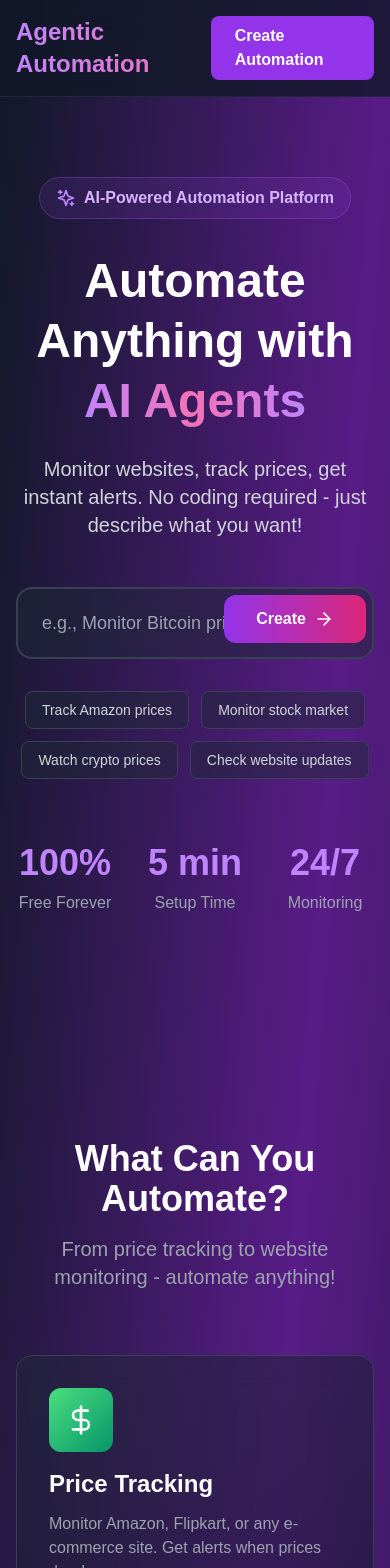
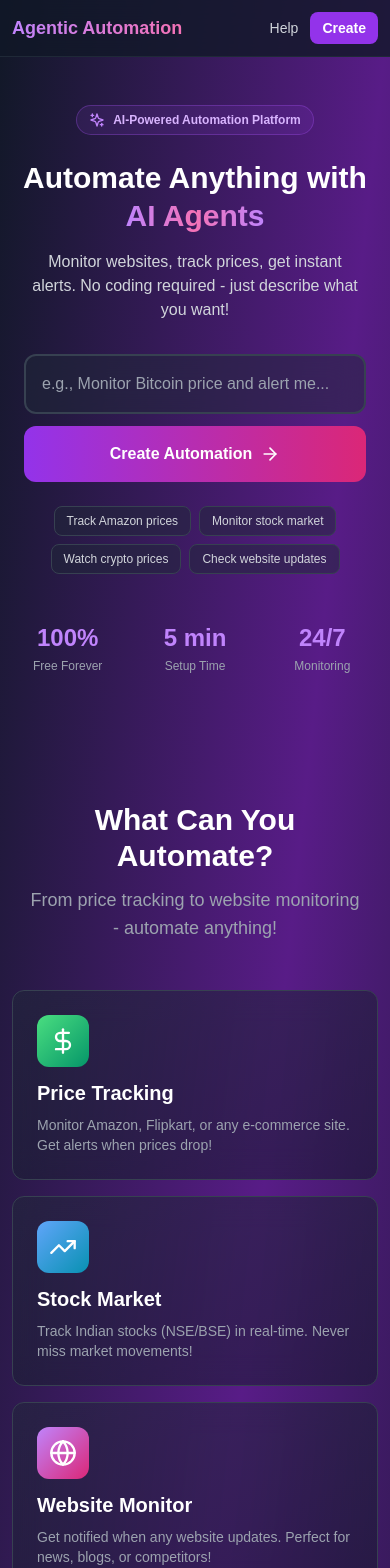
Before and after one commit to Siva-0317/ADE-Frontend, a Next.js app: page / in a window 390 px wide. Shown: the top 1568 px of the page. Built offline with nearby package versions, Linux system fonts and the light colour scheme.

Commit message:
feat: fixed overlapping buttons

```diff
--- a/app/page.tsx
+++ b/app/page.tsx
@@ -32,59 +32,82 @@
     <div className="min-h-screen bg-gradient-to-br from-gray-900 via-purple-900 to-gray-900">
       {/* Navigation */}
       <nav className="bg-gray-900/80 backdrop-blur-lg border-b border-gray-800 sticky top-0 z-50">
-        <div className="container mx-auto px-4 py-4 flex items-center justify-between">
-          <Link href="/" className="text-2xl font-bold bg-gradient-to-r from-purple-400 to-pink-400 bg-clip-text text-transparent">
+        <div className="container mx-auto px-3 sm:px-4 py-3 sm:py-4">
+          <div className="flex items-center justify-between">
+            <Link href="/" className="text-lg sm:text-2xl font-bold bg-gradient-to-r from-purple-400 to-pink-400 bg-clip-text text-transparent truncate">
               Agentic Automation
             </Link>
-          <div className="flex items-center gap-6">
-            <Link href="/" className="text-gray-300 hover:text-white transition-all hidden md:block">
+            <div className="flex items-center gap-3 sm:gap-6">
+              <Link href="/" className="text-gray-300 hover:text-white transition-all hidden md:block text-sm sm:text-base">
                 Home
               </Link>
-            <Link href="/how-it-works" className="text-gray-300 hover:text-white transition-all hidden md:block">
-              How It Works
+              <Link href="/how-it-works" className="text-gray-300 hover:text-white transition-all text-sm sm:text-base">
+                <span className="hidden sm:inline">How It Works</span>
+                <span className="sm:hidden">Help</span>
               </Link>
               <Link
                 href="/create"
-              className="bg-purple-600 hover:bg-purple-700 text-white px-6 py-2 rounded-lg transition-all font-semibold"
+                className="bg-purple-600 hover:bg-purple-700 text-white px-3 sm:px-6 py-1.5 sm:py-2 rounded-lg transition-all font-semibold text-sm sm:text-base"
               >
-              Create Automation
+                Create
               </Link>
+            </div>
           </div>
         </div>
       </nav>
 
       {/* Hero Section */}
-      <div className="container mx-auto px-4 pt-20 pb-16">
+      <div className="container mx-auto px-3 sm:px-4 pt-12 sm:pt-16 md:pt-20 pb-8 sm:pb-12 md:pb-16">
         <div className="text-center max-w-5xl mx-auto">
           {/* Badge */}
-          <div className="inline-flex items-center gap-2 bg-purple-500/10 border border-purple-500/30 rounded-full px-4 py-2 mb-8">
-            <Sparkles className="text-purple-400" size={20} />
-            <span className="text-purple-300 font-semibold">AI-Powered Automation Platform</span>
+          <div className="inline-flex items-center gap-2 bg-purple-500/10 border border-purple-500/30 rounded-full px-3 sm:px-4 py-1.5 sm:py-2 mb-6 sm:mb-8">
+            <Sparkles className="text-purple-400" size={16} />
+            <span className="text-purple-300 font-semibold text-xs sm:text-sm">AI-Powered Automation Platform</span>
           </div>
 
           {/* Main Heading */}
-          <h1 className="text-5xl md:text-7xl font-bold text-white mb-6 leading-tight">
+          <h1 className="text-3xl sm:text-5xl md:text-7xl font-bold text-white mb-4 sm:mb-6 leading-tight px-2">
             Automate Anything with{' '}
-            <span className="bg-gradient-to-r from-purple-400 via-pink-400 to-purple-400 bg-clip-text text-transparent animate-gradient">
+            <span className="bg-gradient-to-r from-purple-400 via-pink-400 to-purple-400 bg-clip-text text-transparent">
               AI Agents
             </span>
           </h1>
 
           {/* Subheading */}
-          <p className="text-xl md:text-2xl text-gray-300 mb-12 max-w-3xl mx-auto">
+          <p className="text-base sm:text-xl md:text-2xl text-gray-300 mb-8 sm:mb-12 max-w-3xl mx-auto px-4">
             Monitor websites, track prices, get instant alerts. No coding required - just describe what you want!
           </p>
 
-          {/* Search Bar */}
-          <div className="max-w-3xl mx-auto mb-8">
-            <div className="relative">
+          {/* Search Bar - FIXED FOR MOBILE */}
+          <div className="max-w-3xl mx-auto mb-6 sm:mb-8 px-3 sm:px-0">
+            {/* Mobile Layout: Stacked */}
+            <div className="md:hidden space-y-3">
+              <input
+                type="text"
+                value={task}
+                onChange={(e) => setTask(e.target.value)}
+                onKeyPress={(e) => e.key === 'Enter' && handleGetStarted()}
+                placeholder="e.g., Monitor Bitcoin price and alert me..."
+                className="w-full px-4 py-4 bg-gray-800/50 backdrop-blur-lg border-2 border-gray-700 rounded-xl text-white placeholder-gray-400 focus:outline-none focus:border-purple-500 transition-all text-base"
+              />
+              <button
+                onClick={handleGetStarted}
+                className="w-full bg-gradient-to-r from-purple-600 to-pink-600 hover:from-purple-700 hover:to-pink-700 text-white px-6 py-4 rounded-xl font-semibold transition-all flex items-center justify-center gap-2 text-base"
+              >
+                Create Automation
+                <ArrowRight size={20} />
+              </button>
+            </div>
+
+            {/* Desktop Layout: Side by Side */}
+            <div className="hidden md:block relative">
               <input
                 type="text"
                 value={task}
                 onChange={(e) => setTask(e.target.value)}
                 onKeyPress={(e) => e.key === 'Enter' && handleGetStarted()}
                 placeholder="e.g., Monitor Bitcoin price and alert me on Discord when it drops..."
-                className="w-full px-6 py-5 bg-gray-800/50 backdrop-blur-lg border-2 border-gray-700 rounded-2xl text-white placeholder-gray-400 focus:outline-none focus:border-purple-500 transition-all text-lg"
+                className="w-full px-6 py-5 bg-gray-800/50 backdrop-blur-lg border-2 border-gray-700 rounded-2xl text-white placeholder-gray-400 focus:outline-none focus:border-purple-500 transition-all text-lg pr-32"
               />
               <button
                 onClick={handleGetStarted}
@@ -97,7 +120,7 @@
           </div>
 
           {/* Quick Examples */}
-          <div className="flex flex-wrap gap-3 justify-center mb-16">
+          <div className="flex flex-wrap gap-2 sm:gap-3 justify-center mb-12 sm:mb-16 px-3">
             {[
               "Track Amazon prices",
               "Monitor stock market",
@@ -107,7 +130,7 @@
               <button
                 key={example}
                 onClick={() => setTask(example)}
-                className="bg-gray-800/50 hover:bg-gray-700/50 border border-gray-700 hover:border-purple-500/50 text-gray-300 px-4 py-2 rounded-lg transition-all text-sm"
+                className="bg-gray-800/50 hover:bg-gray-700/50 border border-gray-700 hover:border-purple-500/50 text-gray-300 px-3 sm:px-4 py-1.5 sm:py-2 rounded-lg transition-all text-xs sm:text-sm"
               >
                 {example}
               </button>
@@ -115,35 +138,35 @@
           </div>
 
           {/* Stats */}
-          <div className="grid grid-cols-3 gap-8 max-w-2xl mx-auto mb-20">
+          <div className="grid grid-cols-3 gap-4 sm:gap-8 max-w-2xl mx-auto mb-12 sm:mb-20">
             <div>
-              <div className="text-4xl font-bold text-purple-400 mb-2">100%</div>
-              <div className="text-gray-400">Free Forever</div>
+              <div className="text-2xl sm:text-4xl font-bold text-purple-400 mb-1 sm:mb-2">100%</div>
+              <div className="text-gray-400 text-xs sm:text-base">Free Forever</div>
             </div>
             <div>
-              <div className="text-4xl font-bold text-purple-400 mb-2">5 min</div>
-              <div className="text-gray-400">Setup Time</div>
+              <div className="text-2xl sm:text-4xl font-bold text-purple-400 mb-1 sm:mb-2">5 min</div>
+              <div className="text-gray-400 text-xs sm:text-base">Setup Time</div>
             </div>
             <div>
-              <div className="text-4xl font-bold text-purple-400 mb-2">24/7</div>
-              <div className="text-gray-400">Monitoring</div>
+              <div className="text-2xl sm:text-4xl font-bold text-purple-400 mb-1 sm:mb-2">24/7</div>
+              <div className="text-gray-400 text-xs sm:text-base">Monitoring</div>
             </div>
           </div>
         </div>
       </div>
 
       {/* Features Section */}
-      <div className="container mx-auto px-4 py-20">
-        <div className="text-center mb-16">
-          <h2 className="text-4xl md:text-5xl font-bold text-white mb-4">
+      <div className="container mx-auto px-3 sm:px-4 py-12 sm:py-20">
+        <div className="text-center mb-12 sm:mb-16">
+          <h2 className="text-3xl sm:text-4xl md:text-5xl font-bold text-white mb-3 sm:mb-4 px-4">
             What Can You Automate?
           </h2>
-          <p className="text-xl text-gray-400">
+          <p className="text-lg sm:text-xl text-gray-400 px-4">
             From price tracking to website monitoring - automate anything!
           </p>
         </div>
 
-        <div className="grid md:grid-cols-2 lg:grid-cols-3 gap-8 max-w-6xl mx-auto">
+        <div className="grid grid-cols-1 sm:grid-cols-2 lg:grid-cols-3 gap-4 sm:gap-6 md:gap-8 max-w-6xl mx-auto">
           {[
             {
               icon: DollarSign,
@@ -184,40 +207,40 @@
           ].map((feature, idx) => (
             <div
               key={idx}
-              className="group bg-gradient-to-br from-gray-800/50 to-gray-900/50 backdrop-blur-lg border border-gray-700 hover:border-purple-500/50 rounded-2xl p-8 transition-all hover:scale-105 hover:shadow-2xl hover:shadow-purple-500/20"
+              className="group bg-gradient-to-br from-gray-800/50 to-gray-900/50 backdrop-blur-lg border border-gray-700 hover:border-purple-500/50 rounded-xl sm:rounded-2xl p-6 sm:p-8 transition-all hover:scale-105 hover:shadow-2xl hover:shadow-purple-500/20"
             >
-              <div className={`inline-flex p-4 rounded-xl bg-gradient-to-br ${feature.color} mb-4`}>
-                <feature.icon size={32} className="text-white" />
+              <div className={`inline-flex p-3 sm:p-4 rounded-xl bg-gradient-to-br ${feature.color} mb-3 sm:mb-4`}>
+                <feature.icon size={28} className="text-white" />
               </div>
-              <h3 className="text-2xl font-bold text-white mb-3">{feature.title}</h3>
-              <p className="text-gray-400">{feature.desc}</p>
+              <h3 className="text-xl sm:text-2xl font-bold text-white mb-2 sm:mb-3">{feature.title}</h3>
+              <p className="text-sm sm:text-base text-gray-400">{feature.desc}</p>
             </div>
           ))}
         </div>
       </div>
 
       {/* How It Works Preview */}
-      <div className="container mx-auto px-4 py-20">
-        <div className="bg-gradient-to-br from-purple-900/30 to-pink-900/30 backdrop-blur-lg border border-purple-500/30 rounded-3xl p-12 text-center">
-          <h2 className="text-4xl font-bold text-white mb-6">
+      <div className="container mx-auto px-3 sm:px-4 py-12 sm:py-20">
+        <div className="bg-gradient-to-br from-purple-900/30 to-pink-900/30 backdrop-blur-lg border border-purple-500/30 rounded-2xl sm:rounded-3xl p-8 sm:p-12 text-center">
+          <h2 className="text-3xl sm:text-4xl font-bold text-white mb-4 sm:mb-6">
             Simple 3-Step Process
           </h2>
-          <div className="grid md:grid-cols-3 gap-8 mb-8">
+          <div className="grid grid-cols-1 sm:grid-cols-3 gap-6 sm:gap-8 mb-6 sm:mb-8">
             {[
               { num: "1", title: "Describe", desc: "Tell us what you want to automate" },
               { num: "2", title: "Generate", desc: "AI creates production-ready code" },
               { num: "3", title: "Run", desc: "Download and execute your automation" }
             ].map((step) => (
               <div key={step.num} className="text-center">
-                <div className="text-5xl font-bold text-purple-400 mb-3">{step.num}</div>
-                <h3 className="text-xl font-bold text-white mb-2">{step.title}</h3>
-                <p className="text-gray-400">{step.desc}</p>
+                <div className="text-4xl sm:text-5xl font-bold text-purple-400 mb-2 sm:mb-3">{step.num}</div>
+                <h3 className="text-lg sm:text-xl font-bold text-white mb-1 sm:mb-2">{step.title}</h3>
+                <p className="text-sm sm:text-base text-gray-400">{step.desc}</p>
               </div>
             ))}
           </div>
           <Link
             href="/how-it-works"
-            className="inline-flex items-center gap-2 text-purple-400 hover:text-purple-300 font-semibold text-lg transition-all"
+            className="inline-flex items-center gap-2 text-purple-400 hover:text-purple-300 font-semibold text-base sm:text-lg transition-all"
           >
             Learn More
             <ArrowRight size={20} />
@@ -226,16 +249,16 @@
       </div>
 
       {/* Tech Stack */}
-      <div className="container mx-auto px-4 py-20">
-        <div className="text-center mb-12">
-          <h2 className="text-4xl font-bold text-white mb-4">
+      <div className="container mx-auto px-3 sm:px-4 py-12 sm:py-20">
+        <div className="text-center mb-8 sm:mb-12">
+          <h2 className="text-3xl sm:text-4xl font-bold text-white mb-3 sm:mb-4">
             Powered by AI
           </h2>
-          <p className="text-xl text-gray-400">
+          <p className="text-lg sm:text-xl text-gray-400">
             Built with cutting-edge technology
           </p>
         </div>
-        <div className="flex flex-wrap justify-center gap-8 max-w-4xl mx-auto">
+        <div className="flex flex-wrap justify-center gap-4 sm:gap-8 max-w-4xl mx-auto">
           {[
             { name: "Python", icon: Code2 },
             { name: "FastAPI", icon: Zap },
@@ -244,27 +267,27 @@
           ].map((tech) => (
             <div
               key={tech.name}
-              className="bg-gray-800/50 border border-gray-700 rounded-xl px-8 py-4 flex items-center gap-3"
+              className="bg-gray-800/50 border border-gray-700 rounded-lg sm:rounded-xl px-6 sm:px-8 py-3 sm:py-4 flex items-center gap-2 sm:gap-3"
             >
-              <tech.icon size={24} className="text-purple-400" />
-              <span className="text-white font-semibold text-lg">{tech.name}</span>
+              <tech.icon size={20} className="text-purple-400" />
+              <span className="text-white font-semibold text-base sm:text-lg">{tech.name}</span>
             </div>
           ))}
         </div>
       </div>
 
       {/* CTA Section */}
-      <div className="container mx-auto px-4 py-20">
-        <div className="bg-gradient-to-r from-purple-600 to-pink-600 rounded-3xl p-12 text-center">
-          <h2 className="text-4xl md:text-5xl font-bold text-white mb-6">
+      <div className="container mx-auto px-3 sm:px-4 py-12 sm:py-20">
+        <div className="bg-gradient-to-r from-purple-600 to-pink-600 rounded-2xl sm:rounded-3xl p-8 sm:p-12 text-center">
+          <h2 className="text-3xl sm:text-4xl md:text-5xl font-bold text-white mb-4 sm:mb-6">
             Ready to Automate?
           </h2>
-          <p className="text-xl text-purple-100 mb-8 max-w-2xl mx-auto">
+          <p className="text-base sm:text-xl text-purple-100 mb-6 sm:mb-8 max-w-2xl mx-auto">
             Create your first automation in under 5 minutes. No credit card required!
           </p>
           <Link
             href="/create"
-            className="inline-flex items-center gap-2 bg-white hover:bg-gray-100 text-purple-600 font-bold py-4 px-10 rounded-xl transition-all transform hover:scale-105 text-lg"
+            className="inline-flex items-center gap-2 bg-white hover:bg-gray-100 text-purple-600 font-bold py-3 sm:py-4 px-8 sm:px-10 rounded-xl transition-all transform hover:scale-105 text-base sm:text-lg"
           >
             <Sparkles size={24} />
             Start Building Now
@@ -273,10 +296,10 @@
       </div>
 
       {/* Footer */}
-      <footer className="border-t border-gray-800 py-8">
-        <div className="container mx-auto px-4 text-center text-gray-400">
-          <p className="mb-2">© 2026 Agentic Automation Platform. Built with ❤️ by Sivakumar Balaji</p>
-          <div className="flex justify-center gap-6">
+      <footer className="border-t border-gray-800 py-6 sm:py-8">
+        <div className="container mx-auto px-3 sm:px-4 text-center text-gray-400">
+          <p className="mb-2 text-xs sm:text-sm">© 2026 Agentic Automation Platform. Built with ❤️ by Sivakumar Balaji</p>
+          <div className="flex justify-center gap-4 sm:gap-6 text-xs sm:text-sm">
             <Link href="/how-it-works" className="hover:text-purple-400 transition-all">
               How It Works
             </Link>
```
Lines whose indentation alone changed are shown as unchanged.
